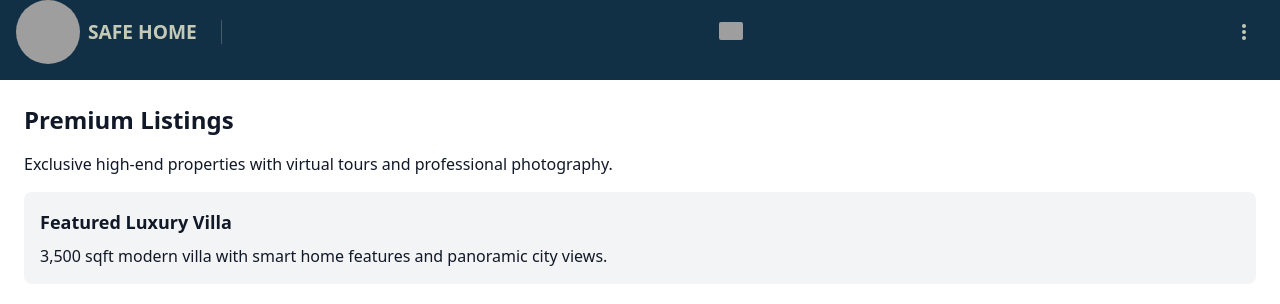
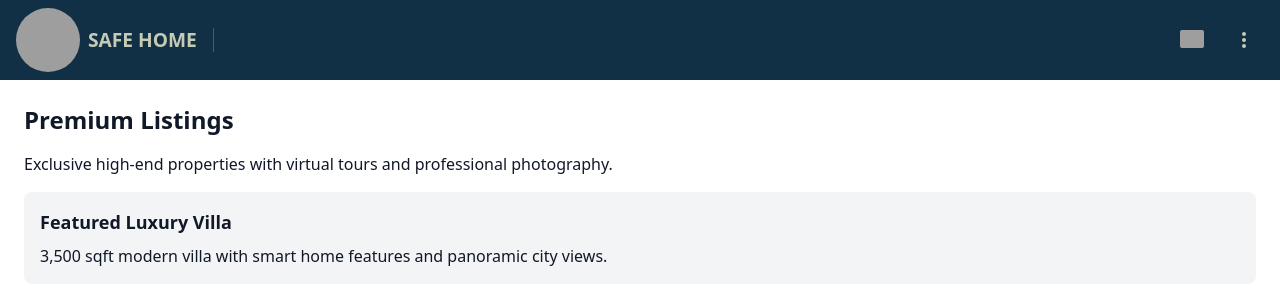
Before and after one commit to Tlasho/SafeHome, a plain HTML site: page page2.html in a window 1280 px wide. Drawn offline with nearby package versions, Linux system fonts and the light colour scheme; grey boxes are pictures that could not be loaded.

Commit message:
Add files via upload

```diff
--- a/page2.html
+++ b/page2.html
@@ -3,12 +3,13 @@
 <head>
   <meta charset="UTF-8">
   <meta name="viewport" content="width=device-width, initial-scale=1.0">
-  <title>SafeHome - Option 2</title>
+  <title>SafeHome - Option 1</title>
   <script src="https://cdn.tailwindcss.com"></script>
   <style>
     :root {
       --primary-color: #113045;
       --primary-dark: #177e98;
+      --text-color: #c5cab6;
     }
     .dropdown-content {
       opacity: 0;
@@ -35,23 +36,37 @@
     .text-primary {
       color: var(--primary-color);
     }
-    body{
+    body {
       background-color: #0c4351;
+    }
+    .header-content {
+      display: flex;
+      align-items: center;
+      width: 100%;
+      height: 100%;
+    }
+    .logo-section {
+      display: flex;
+      align-items: center;
+      flex-grow: 1;
     }
   </style>
 </head>
 <body class="bg-white text-gray-900 font-sans">
+
   <header class="bg-primary text-white h-20 px-4 text-xl font-bold">
-    <div class="header-content flex items-center justify-between">
-      <div class="logo-section flex items-center gap-2">
+    <div class="header-content">
+      <div class="logo-section">
         <a href="index.html" class="flex items-center">
-          <img src="https://instagram.ftbs3-1.fna.fbcdn.net/v/t1.15752-9/494856223_2211322902634123_9140851152626685448_n.png?_nc_cat=101&ccb=7-5&_nc_sid=0024fc&_nc_ohc=dlYMlwNXZx4Q7kNvwGlXwCb&_nc_oc=Adlr6Y3FSQ1Or7hixvU_Pcwt5pozQJnhxWtsesnr_Zgg8sicz_9gnAz-eakZSNsfjFQ&_nc_zt=23&_nc_ht=instagram.ftbs3-1.fna&oh=03_Q7cD2QF5HMpaEbkHFOW21ylblpWgXHFG4qoWvoxE_jz8ohd-OA&oe=684618FC" alt="Logo" class="w-16 h-16 rounded-full object-cover">
+          <img src="https://instagram.ftbs3-1.fna.fbcdn.net/v/t1.15752-9/494856223_2211322902634123_9140851152626685448_n.png?_nc_cat=101&ccb=7-5&_nc_sid=0024fc&_nc_ohc=dlYMlwNXZx4Q7kNvwGlXwCb&_nc_oc=Adlr6Y3FSQ1Or7hixvU_Pcwt5pozQJnhxWtsesnr_Zgg8sicz_9gnAz-eakZSNsfjFQ&_nc_zt=23&_nc_ht=instagram.ftbs3-1.fna&oh=03_Q7cD2QF5HMpaEbkHFOW21ylblpWgXHFG4qoWvoxE_jz8ohd-OA&oe=684618FC"
+               alt="Logo"
+               class="w-16 h-16 rounded-full object-cover">
           <span class="text-base font-semibold ml-2" style="color: #c5cab6; font-size: 1.2rem;">SAFE HOME</span>
         </a>
         <div class="h-6 w-[1.5px] bg-[#c5cab6] bg-opacity-30 rounded-full mx-4"></div>
       </div>
 
-      <!-- Language Button -->
+      <!-- Georgian Flag Button -->
       <div class="relative mx-4">
         <button id="language-btn" class="focus:outline-none p-1">
           <img src="https://flagcdn.com/w20/ge.png" alt="Georgian" class="w-6 h-auto rounded-sm">
@@ -91,6 +106,7 @@
     </div>
   </header>
 
+  <!-- Page content for Option 1 -->
   <section class="p-6">
     <h1 class="text-2xl font-bold mb-4">Premium Listings</h1>
     <p class="mb-4">Exclusive high-end properties with virtual tours and professional photography.</p>
```
Also changed, not shown: page3.html (+22 -6 lines), index.html (line endings or trailing spaces).
